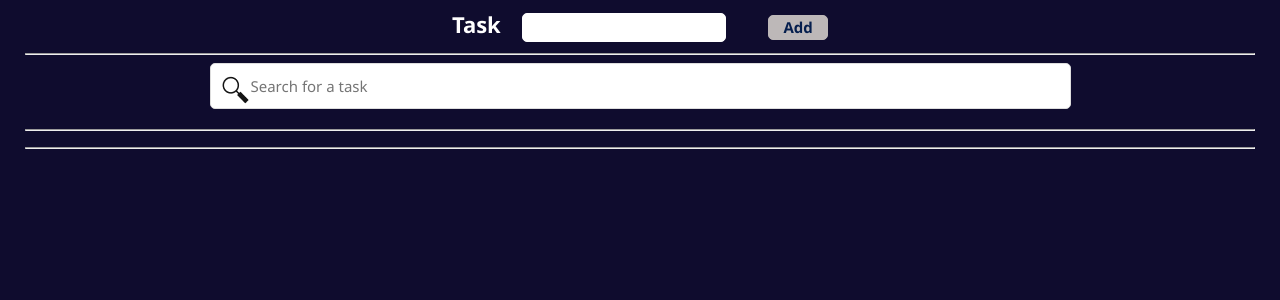
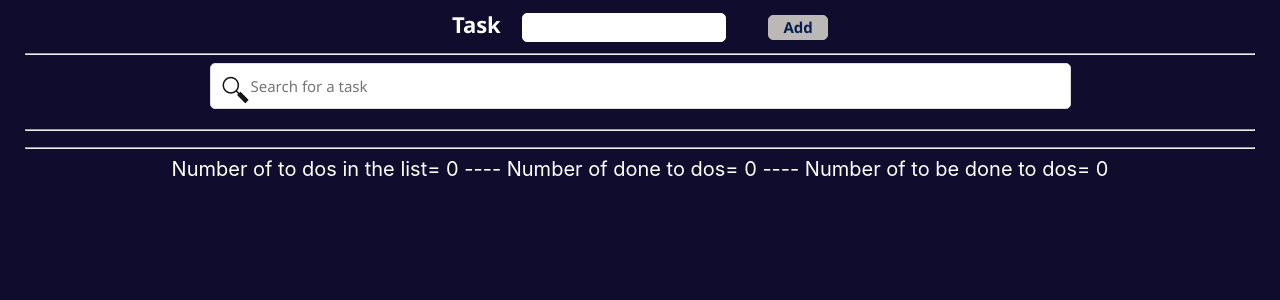
Before and after one commit to Gharam-Sar/to-do-list-with-react, a React (Create React App) app: page / in a window 1280 px wide. Shown: the top 300 px of the page. Built offline with nearby package versions, Linux system fonts and the light colour scheme.

Commit message:
added counts for the to dos

```diff
--- a/src/App.css
+++ b/src/App.css
@@ -72,7 +72,6 @@ height: 25px;
 
 }
 
-  .space{  height: 100px;}
 
  .searchBar {
     background-image: url('./imgs/search.png');
--- a/src/App.js
+++ b/src/App.js
@@ -145,10 +145,29 @@ function SearchBar() {
   return (
     <div className="componant" aria-roledescription="search">
       <input
+                      onChange={(e) => searching=true}
+
         type="search"
         className="searchBar"
         placeholder="Search for a task"
       />
+    </div>
+  );
+}
+function Footer() {
+  let storedtodo = JSON.parse(localStorage.getItem("todo"));
+ let num_todo=storedtodo.length;
+let done=0;
+let notDone=0;
+for (let i=0;i<storedtodo.length;i++){
+  if(storedtodo[i].done) done++;
+  else notDone++;
+}
+  return (
+    <div style={{color:'white',
+    fontSize:'20px'}} className="componant" >
+     Number of to dos in the list= {num_todo} ----  Number of done to dos= {done} ---- Number of to be done to dos= {notDone}
+
     </div>
   );
 }
@@ -166,9 +185,11 @@ export default function MyApp() {
         <SearchBar />
       </div>
       <hr></hr>
-      <Tasks />
+      <div >    <Tasks /></div>
+
       {/* {searching : <SearchTasks/> ?<Tasks/> }  */}
       <hr></hr>
+<Footer></Footer>
     </div>
   );
 }
```
